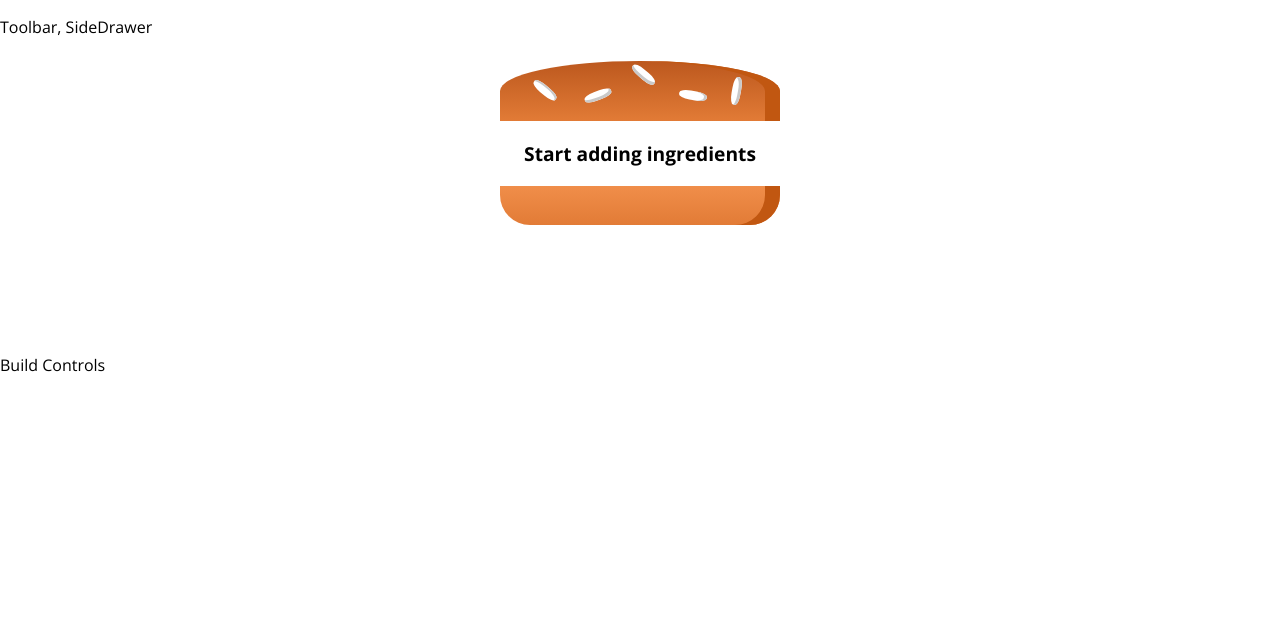
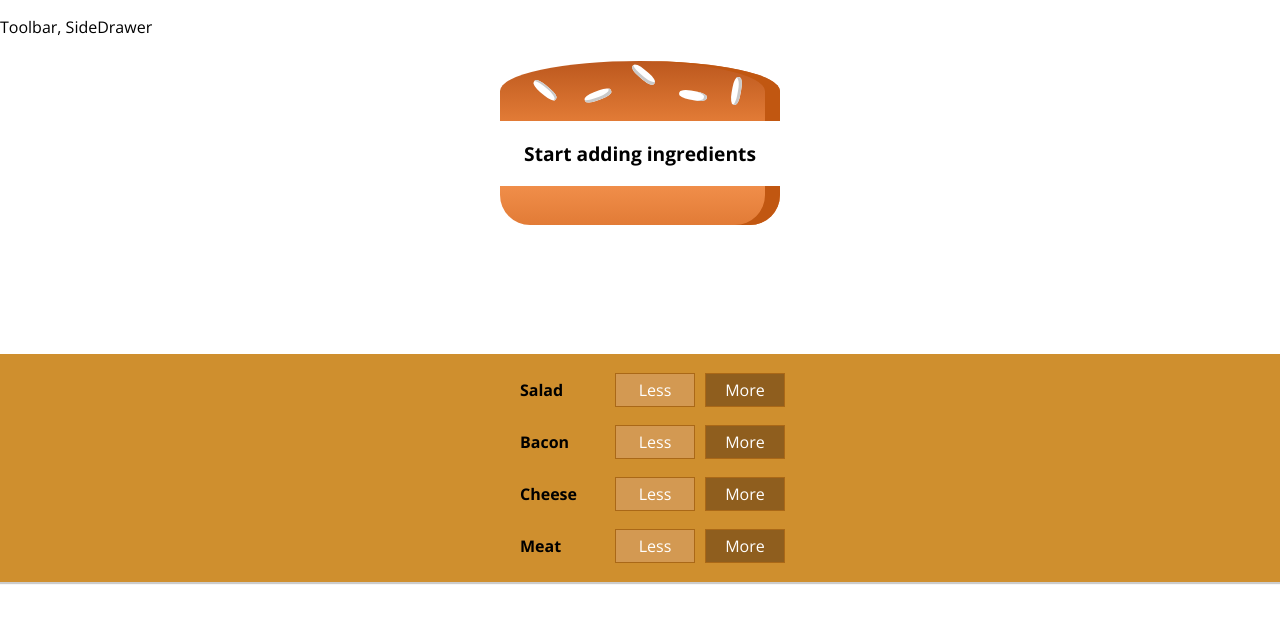
Before and after one commit to jhwan7/Burger-Builder-React, a React (Create React App) app in the folder burger_builder/: page / in a window 1280 px wide. Shown: the top 622 px of the page. Built offline with nearby package versions, Linux system fonts and the light colour scheme.

Commit message:
Added Build Control component on burger

```diff
--- /dev/null
+++ b/burger_builder/src/components/Burger/BuildControls/BuildControl/BuildControl.js
@@ -0,0 +1,13 @@
+import React from 'react'
+
+import styles from './BuildControl.module.css'
+
+const buildControl = (props) => (
+    <div className = {styles.BuildControl}>
+        <div className = {styles.Label}>{props.label}</div>
+        <button className = {styles.Less}>Less</button>
+        <button className = {styles.More}>More</button>
+    </div>
+)
+
+export default buildControl;
--- /dev/null
+++ b/burger_builder/src/components/Burger/BuildControls/BuildControl/BuildControl.module.css
@@ -0,0 +1,56 @@
+.BuildControl {
+    display: flex;
+    justify-content: space-between;
+    align-items: center;
+    margin: 5px 0;
+}
+
+.BuildControl button {
+    display: block;
+    font: inherit;
+    padding: 5px;
+    margin: 0 5px;
+    width: 80px;
+    border: 1px solid #AA6817;
+    cursor: pointer;
+    outline: none;
+}
+
+.BuildControl button:disabled {
+    background-color: #AC9980;
+    border: 1px solid #7E7365;
+    color: #ccc;
+    cursor: default;
+}
+
+.BuildControl button:hover:disabled {
+    background-color: #AC9980;
+    color: #ccc;
+    cursor: not-allowed;
+}
+
+.Label {
+    padding: 10px;
+    font-weight: bold;
+    width: 80px;
+}
+
+.BuildControl .Less {
+    background-color: #D39952;
+    color: white;
+}
+
+.BuildControl .More {
+    background-color: #8F5E1E;
+    color: white;
+}
+
+.BuildControl .Less:hover, .BuildControl .Less:active {
+    background-color: #DAA972;
+    color: white;
+}
+
+.BuildControl .More:hover,.BuildControl .More:active {
+    background-color: #99703F;
+    color: white;
+}
--- /dev/null
+++ b/burger_builder/src/components/Burger/BuildControls/BuildControls.js
@@ -0,0 +1,22 @@
+import React from 'react';
+
+import styles from './BuildControls.module.css';
+
+import BuildControl from './BuildControl/BuildControl';
+
+const controls = [
+    { label: 'Salad', type: 'salad'},
+    { label: 'Bacon', type: 'bacon'},
+    { label: 'Cheese', type: 'cheese'},
+    { label: 'Meat', type: 'meat'}
+];
+
+const buildControls = (props) => (
+    <div className = {styles.BuildControls}>
+        {controls.map(ctrl => (
+            <BuildControl key = {ctrl.label} label = {ctrl.label}/>
+        ))}
+    </div>
+);
+
+export default buildControls;
--- /dev/null
+++ b/burger_builder/src/components/Burger/BuildControls/BuildControls.module.css
@@ -0,0 +1,10 @@
+.BuildControls {
+    width: 100%;
+    background-color: #cf8f2e;
+    display: flex;
+    flex-flow: column;
+    align-items: center;
+    box-shadow: 0 2px 1px #ccc;
+    margin: auto;
+    padding: 10px;
+}
--- a/burger_builder/src/container/BurgerBuilder/BurgerBuilder.js
+++ b/burger_builder/src/container/BurgerBuilder/BurgerBuilder.js
@@ -2,6 +2,7 @@
 
 import Aux from '../../hoc/Auxilary'
 import Burger from '../../components/Burger/Burger'
+import BuildControls from '../../components/Burger/BuildControls/BuildControls'
 class BurgerBuilder extends Component{
 
     state = {
@@ -16,7 +17,7 @@
         return (
             <Aux>
                 <Burger ingredients = {this.state.ingredients}/>
-                <div>Build Controls</div>
+                <BuildControls/>
             </Aux>
         )
     };
```
